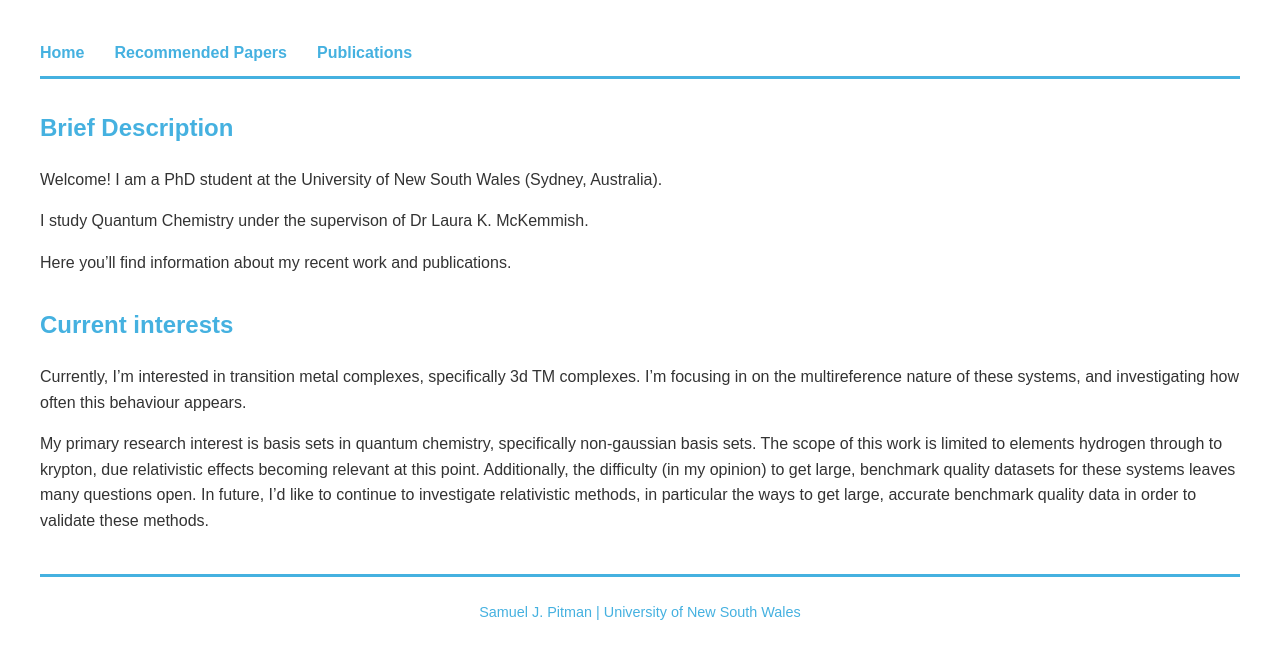
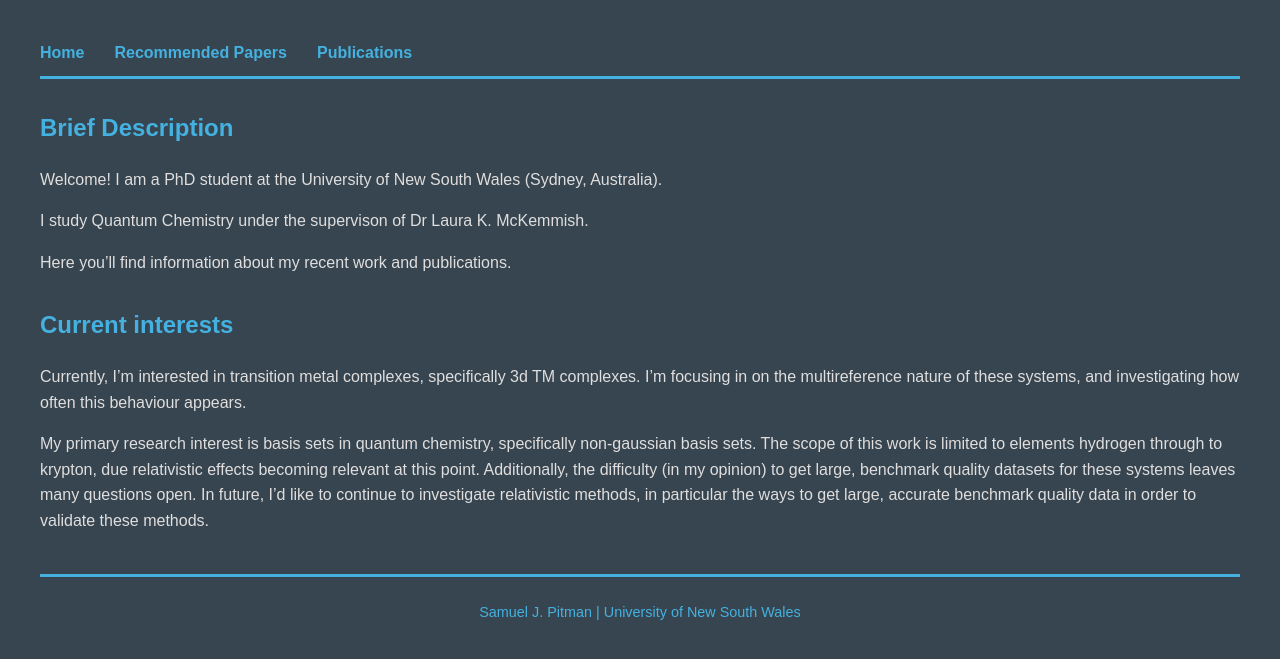
Before and after one commit to SamuelPitman/SamuelPitman.github.io, a Jekyll site: the page built from index.md, in a window 1280 px wide. Shown: the top 659 px of the page. Built offline with Jekyll 4.4.1, drawn with Linux system fonts in a browser that asks for light colours.

Commit message:
Update style.css
Changed background to grey, text to off white

```diff
--- a/assets/style.css
+++ b/assets/style.css
@@ -1,8 +1,8 @@
 body {
   font-family: Arial, sans-serif;
   margin: 40px;
-  background-color: #fff; /* Clean background attempt */
-  color: #333;
+  background-color: #36454F; /* Clean background attempt */
+  color: #e0dede;
   line-height: 1.6;
 }
 header {
```
